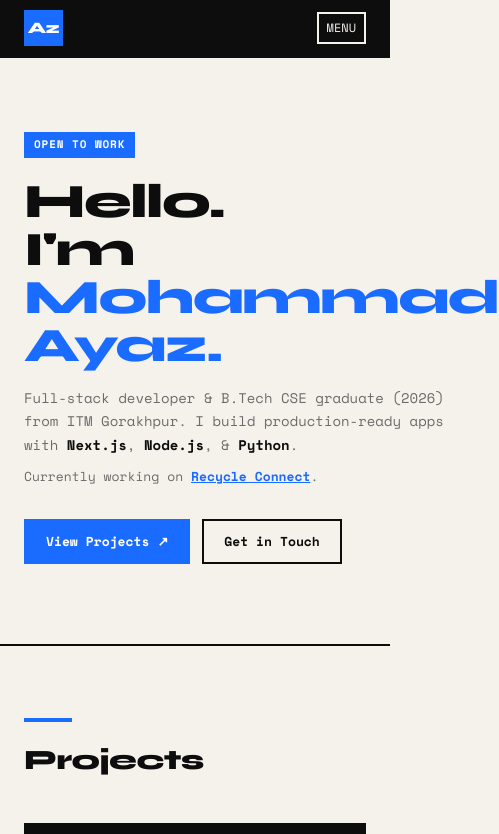
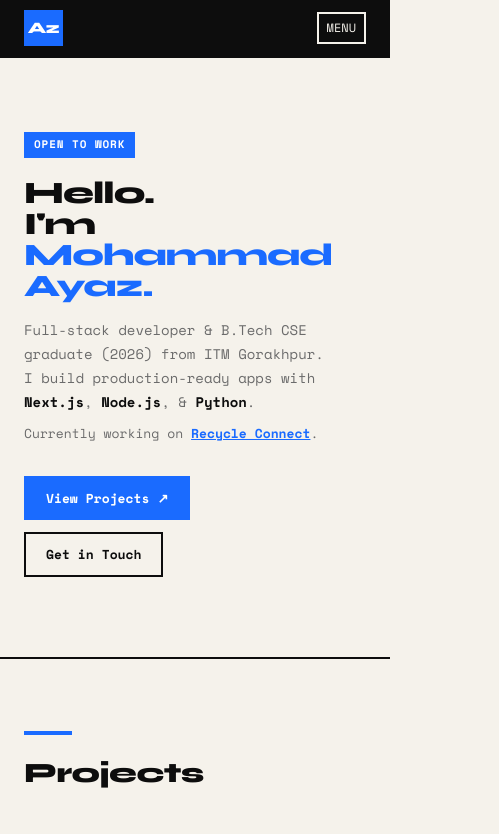
Before and after one commit to m-ayaz-xyz/mohammad-ayaz, a Next.js app: page / in a window 390 px wide. Shown: the top 834 px of the page, 499 px wide, since content can reach past the window. Built offline with nearby package versions, Linux system fonts and the light colour scheme.

Commit message:
fixed responsive

```diff
--- a/app/globals.css
+++ b/app/globals.css
@@ -254,7 +254,7 @@ a {
 
 /* Hero title */
 .hero-title {
-  font-size: clamp(48px, 8vw, 80px);
+  font-size: clamp(30px, 8vw, 80px);
   font-weight: 800;
   line-height: 1;
   font-family: 'Syne', sans-serif;
--- a/components/Hero.js
+++ b/components/Hero.js
@@ -34,7 +34,7 @@ export default function Hero() {
 
         <h1 className="hero-title" style={{ marginBottom: '16px' }}>
           Hello.<br />
-          I'm <span style={{ color: 'var(--accent)' }}>Mohammad Ayaz.</span>
+          I'm <span style={{ color: 'var(--accent)' }}> Mohammad Ayaz.</span>
         </h1>
 
         <p style={{
```
